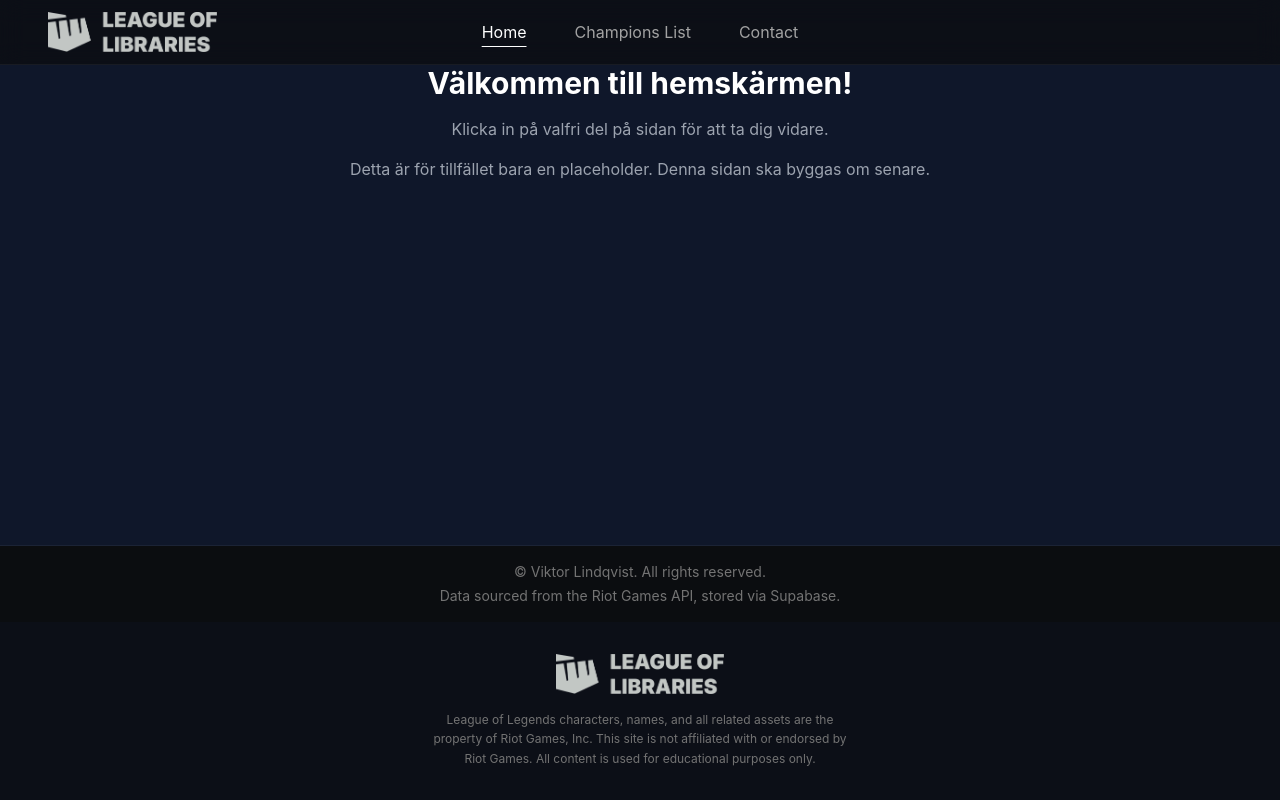
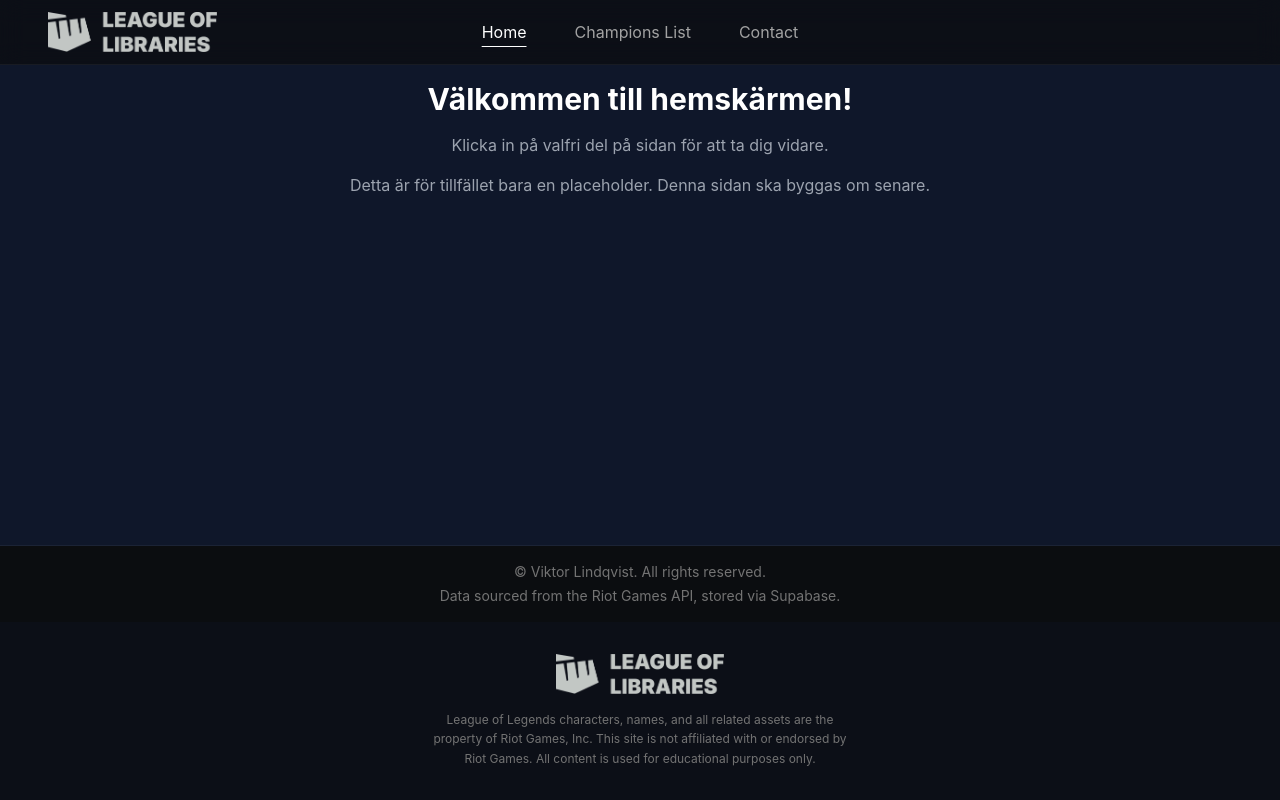
Before and after one commit to LifeGoal/frontendramverk-kunskapskontroll-1, a React (Create React App) app: page / in a window 1280 px wide. Built offline with nearby package versions, Linux system fonts and the light colour scheme.

Commit message:
Added padding to Y-axis on homepage as I removed global padding

```diff
--- a/src/pages/Home.jsx
+++ b/src/pages/Home.jsx
@@ -2,7 +2,7 @@ import React from 'react';
 
 function Home() {
     return (
-        <div className="flex flex-col items-center gap-4">
+        <div className="flex flex-col justify-center items-center gap-4 py-4">
             <h1 className="text-3xl font-bold">Välkommen till hemskärmen!</h1>
             <p className="text-gray-400">Klicka in på valfri del på sidan för att ta dig vidare.</p>
             <p className="text-gray-400">Detta är för tillfället bara en placeholder. Denna sidan ska byggas om senare.</p>
```
